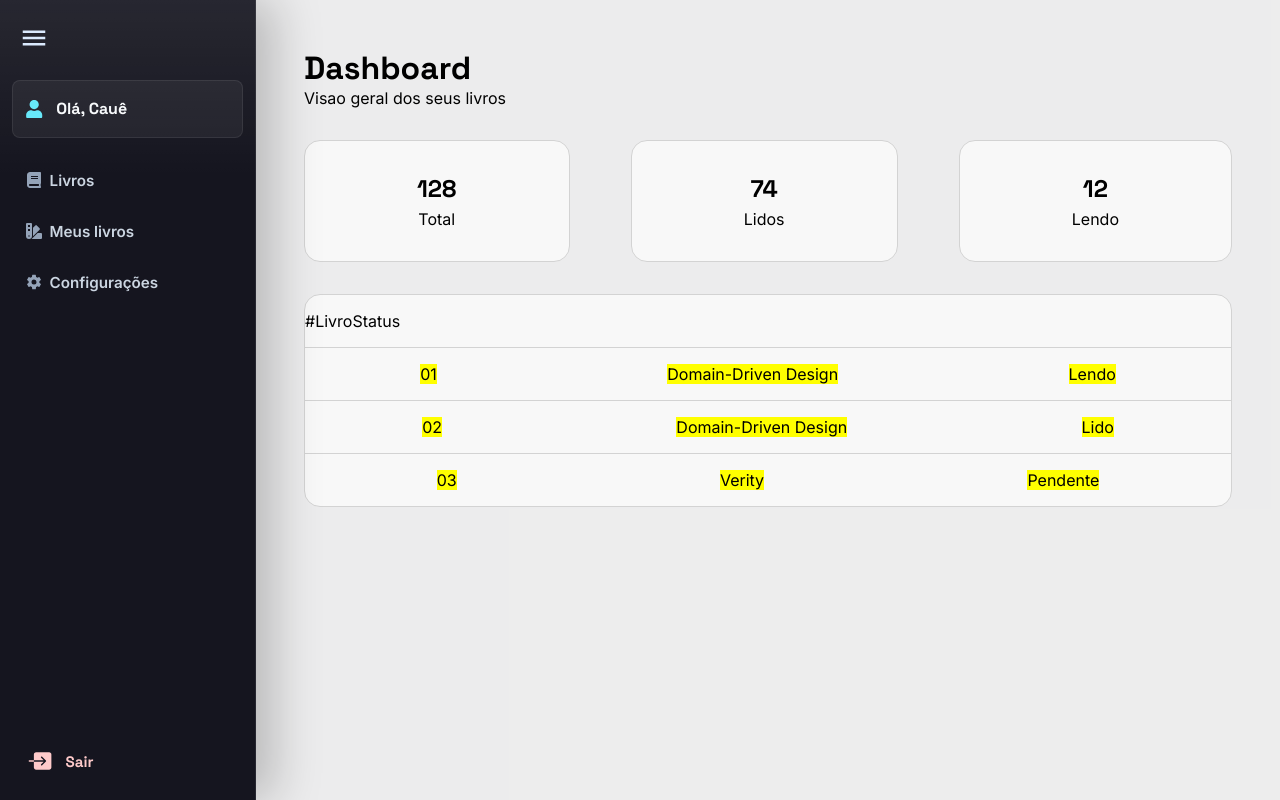
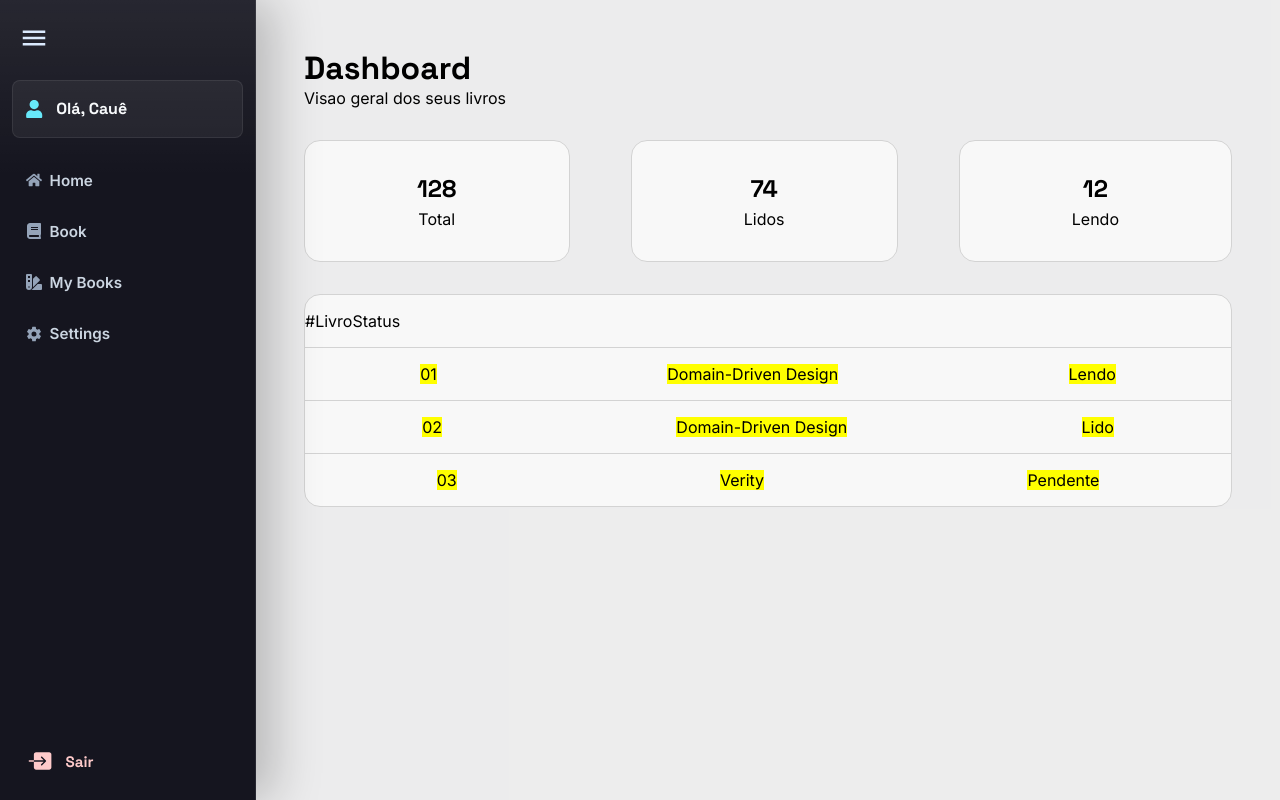
Before and after one commit to cauealb/biblioteca-front-simple, a React (Vite) app: page /dashboard in a window 1280 px wide. Both pictures are taken after a click on the element 32 px from the left and 38 px from the top of the page. Built offline with nearby package versions, Linux system fonts and the light colour scheme.

Commit message:
feat: Incluindo a Hom

```diff
--- a/src/pages/Navbar/Navbar.tsx
+++ b/src/pages/Navbar/Navbar.tsx
@@ -1,6 +1,6 @@
 import { Link } from "react-router-dom";
 import styles from './style.module.css'
-import { FaBook, FaSwatchbook } from "react-icons/fa";
+import { FaBook, FaHome, FaSwatchbook } from "react-icons/fa";
 import { IoSettingsSharp } from "react-icons/io5";
 
 interface NavbarProps {
@@ -11,22 +11,28 @@ export default function Navbar({ expandMenu }: NavbarProps) {
     return (
         <>
             <nav className={`${styles.options} ${expandMenu ? styles.navbarCollapsed : ''}`}>
+                <Link to="/dashboard">
+                    <div>
+                        <FaHome />
+                        <p>Home</p>
+                    </div>
+                </Link>
                 <Link to="/dashboard/best-books">
                     <div>
                         <FaBook  />
-                        <p>Livros</p>
+                        <p>Book</p>
                     </div>
                 </Link>
                 <Link to="/dashboard/my-bookcase">
                     <div>
                         <FaSwatchbook  />
-                        <p>Meus livros</p>
+                        <p>My Books</p>
                     </div>
                 </Link>
                 <Link to="/dashboard/config">
                     <div>
                         <IoSettingsSharp  />
-                        <p>Configurações</p>
+                        <p>Settings</p>
                     </div>
                 </Link>
             </nav>
```
